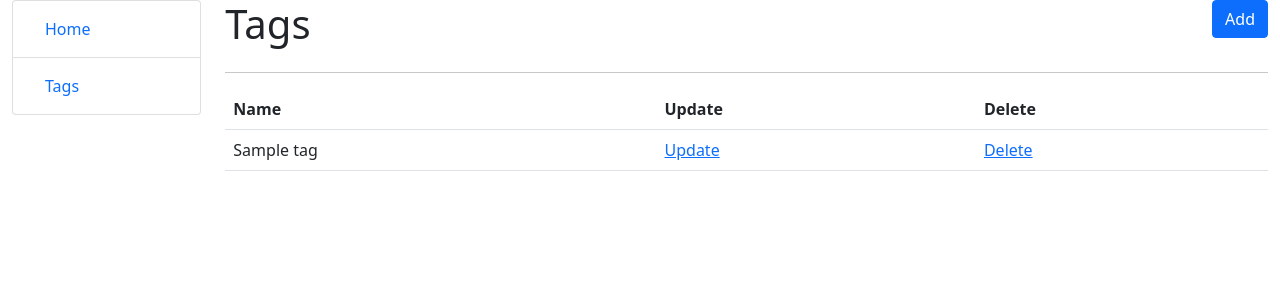
After one commit to AnnaLub/todo-list, a Django app: page /tags/ in a window 1280 px wide. The commit adds this page. Shown: the top 300 px of the page. Run offline with Django 5.2, Linux system fonts and the light colour scheme; tables that the repository leaves empty hold one stand-in row (values such as "Sample post").

Commit message:
add views, urls and templates for tags
add tag-list link to sidebar

```diff
--- a/tasks/urls.py
+++ b/tasks/urls.py
@@ -8,6 +8,9 @@ from .views import (TaskListView,
                     TaskUpdateView,
                     TaskDeleteView,
                     ToggleTaskStatusView,
+                    TagListView,
+                    TagUpdateView,
+                    TagDeleteView,
                     )
 
 app_name = "tasks"
@@ -17,5 +20,8 @@ urlpatterns = [
     path("task/<int:pk>/update/", TaskUpdateView.as_view(), name="task-update"),
     path("task/<int:pk>/delete/", TaskDeleteView.as_view(), name="task-delete"),
     path("task/<int:pk>/toggle-task-status/", ToggleTaskStatusView.as_view(), name="toggle-task-status"),
+    path("tags/", TagListView.as_view(), name="tag-list"),
     path("tags/create/", TagCreateView.as_view(), name="tag-create" ),
+    path("tags/<int:pk>/update/", TagUpdateView.as_view(), name="tag-update"),
+    path("tags/<int:pk>/delete/", TagDeleteView.as_view(), name="tag-delete"),
     ]
--- a/tasks/views.py
+++ b/tasks/views.py
@@ -49,8 +49,21 @@ class ToggleTaskStatusView(generic.View):
         return redirect(reverse_lazy("tasks:index"))
 
 
+class TagListView(generic.ListView):
+    model = Tag
+
+
 class TagCreateView(generic.CreateView):
     model = Tag
     fields = "__all__"
     template_name = "tasks/tag_form.html"
-    success_url = reverse_lazy("index")
+    success_url = reverse_lazy("tasks:tag-list")
+
+class TagUpdateView(generic.UpdateView):
+    model = Tag
+    fields = "__all__"
+    success_url = reverse_lazy("tasks:tag-list")
+
+class TagDeleteView(generic.DeleteView):
+    model = Tag
+    success_url = reverse_lazy("tasks:tag-list")
--- a/templates/includes/sidebar.html
+++ b/templates/includes/sidebar.html
@@ -2,5 +2,5 @@
   <li class="list-group-item">
     <a class="nav-link" href="{% url 'tasks:index' %}">Home</a></li>
   <li class="list-group-item">
-    <a class="nav-link" href="">Tags</a></li>
+    <a class="nav-link" href="{% url 'tasks:tag-list' %}">Tags</a></li>
 </ul>
--- /dev/null
+++ b/templates/tasks/tag_list.html
@@ -0,0 +1,41 @@
+{% extends "base.html" %}
+
+
+{% block content %}
+  <div class="col-sm d-flex justify-content-between">
+    <h1>Tags</h1>
+    <p><a href="{% url 'tasks:tag-create' %}" class="btn btn-primary link-to-page">
+      Add
+    </a></p>
+  </div>
+  <hr>
+  <div class="col-sm">
+  {% if tag_list %}
+    <table class="table">
+      <tr>
+        <th>Name</th>
+        <th>Update</th>
+        <th>Delete</th>
+      </tr>
+      {% for tag in tag_list %}
+        <tr>
+          <td>{{ tag.title }}</td>
+          <td>
+            <a href="{% url 'tasks:tag-update' pk=tag.id %}">
+              Update
+            </a>
+          </td>
+          <td>
+            <a href="{% url 'tasks:tag-delete' pk=tag.id %}">
+              Delete
+            </a>
+          </td>
+        </tr>
+      {% endfor %}
+    </table>
+
+  {% else %}
+    <p>There are no tags.</p>
+  {% endif %}
+   </div>
+{% endblock %}
```
Also changed, not shown: templates/tasks/tag_confirm_delete.html (added, +10 -0 lines).
